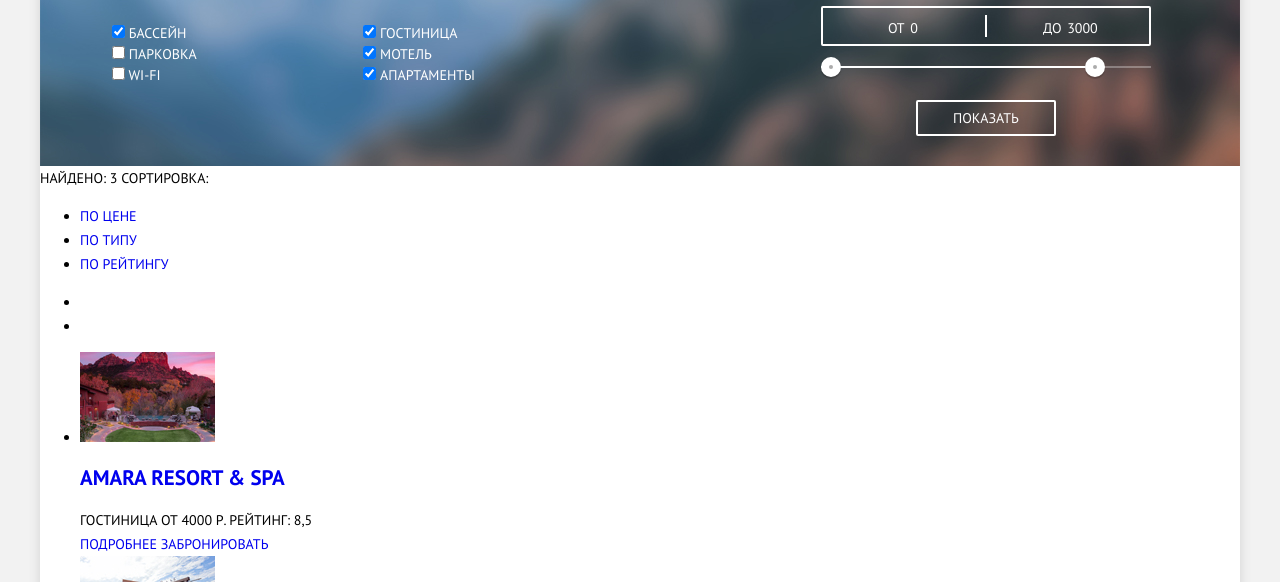
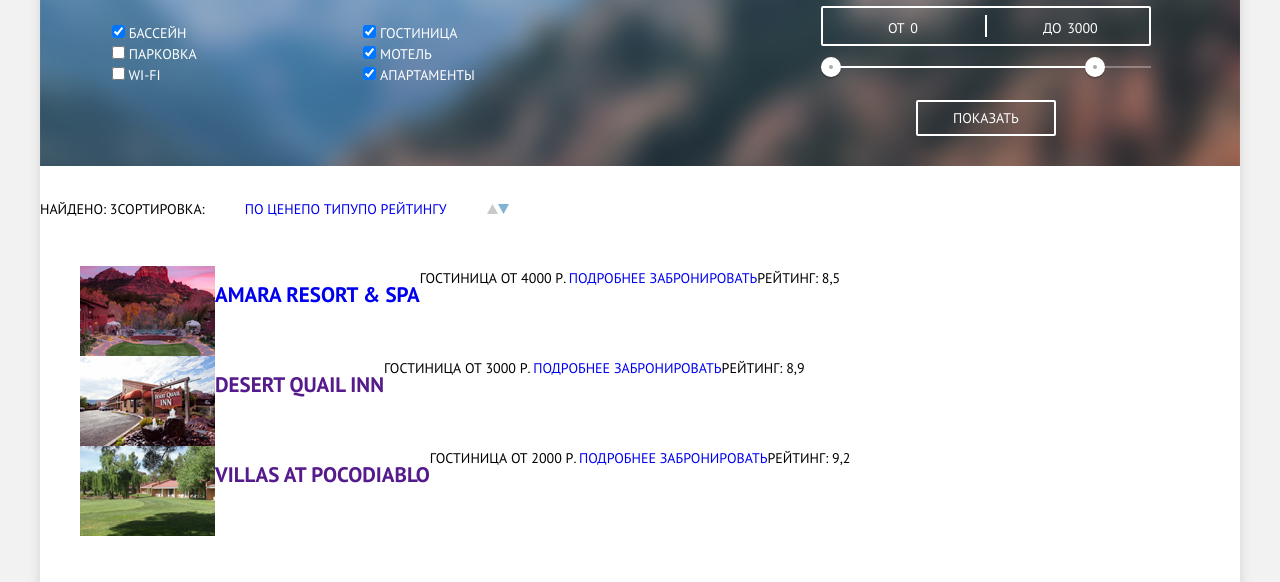
Before and after one commit to DeadEnd819/57563-sedona-27, a plain HTML site: page catalog.html in a window 1280 px wide. Shown: the part 106-688 px from the top of the page. Drawn offline with Linux system fonts and the light colour scheme.

Commit message:
Правки, css

```diff
--- a/catalog.html
+++ b/catalog.html
@@ -81,64 +81,84 @@
                 </form>
             </div>
             <div class="sorting">
-                <span>Найдено: 3</span>
-                <span>Сортировка:</span>
-                <ul>
-                    <li><a href="#">По цене</a></li>
-                    <li><a href="#">По типу</a></li>
-                    <li><a href="#">По рейтингу</a></li>
+                <span class="">Найдено: 3</span>
+                <span class="sort-title">Сортировка:</span>
+                <ul class="sort-list">
+                    <li class="sort-list-item"><a href="#">По цене</a></li>
+                    <li class="sort-list-item"><a href="#">По типу</a></li>
+                    <li class="sort-list-item"><a href="#">По рейтингу</a></li>
                 </ul>
-                <ul>
-                    <li>
-                        <a href="#" class="icon-up" aria-label="Сортировка по возрастанию"></a>
+                <ul class="up-down-list">
+                    <li class="up-list-item">
+                        <a href="#" class="up-btn" aria-label="Сортировка по возрастанию">
+                            <svg xmlns="http://www.w3.org/2000/svg" width="11" height="10" viewBox="0 0 11 10">
+                                <path fill="#231F20" d="M5.5 0L0 10h11z"/>
+                            </svg>
+                        </a>
                     </li>
-                    <li>
-                        <a href="#" class="icon-down" aria-label="Сортировка по убыванию"></a>
+                    <li class="down-list-item">
+                        <a class="down-btn" aria-label="Сортировка по убыванию">
+                            <svg xmlns="http://www.w3.org/2000/svg" width="11" height="10" viewBox="0 0 11 10">
+                                <path fill="#231F20" d="M5.5 10L0 0h11"/>
+                            </svg>
+                        </a>
                     </li>
                 </ul>
             </div>
             <section class="hotels">
-                <ul>
-                    <li>
+                <ul class="hotels-list-item">
+                    <li class="hotels-list-item">
                         <img src="img/photo-amara-resort-and-spa.jpg" width="135" height="90" alt="Amara resort & spa">
                         <h2>
                             <a href="#">Amara resort & spa</a>
                         </h2>
+                        <div>
                            <span>Гостиница</span>
                            <span>от 4000 р.</span>
-                        <span>Рейтинг: 8,5</span>
-                        <div class="star star-four"></div>
                            <a href="#" class="btn details">Подробнее</a>
                            <a href="#" class="btn reserve">Забронировать</a>
+                        </div>
+                        <div>
+                           <div class="star star-four"></div>
+                           <span>Рейтинг: 8,5</span>
+                        </div>
                     </li>
-                    <li>
+                    <li class="hotels-list-item">
                         <img src="img/photo-desert-quail-inn.jpg" width="135" height="90" alt="Desert quail inn">
                         <h2>
                             <a href="">Desert quail inn</a>
                         </h2>
+                        <div>
                             <span>Гостиница</span>
                             <span>от 3000 р.</span>
-                        <span>Рейтинг: 8,9</span>
-                        <div class="star star-three"></div>
                             <a href="#" class="btn details">Подробнее</a>
                             <a href="#" class="btn reserve">Забронировать</a>
+                        </div>
+                        <div>
+                            <div class="star star-three"></div>
+                            <span>Рейтинг: 8,9</span>
+                        </div>
                     </li>
-                    <li>
+                    <li class="hotels-list-item">
                         <img src="img/photo-villas-at-poco-diablo.jpg" width="135" height="90" alt="Villas at pocodiablo">
                         <h2>
                             <a href="">Villas at pocodiablo</a>
                         </h2>
+                        <div>
                             <span>Гостиница</span>
                             <span>от 2000 р.</span>
-                        <span>Рейтинг: 9,2</span>
-                        <div class="star star-two"></div>
                             <a href="#" class="btn details">Подробнее</a>
                             <a href="#" class="btn reserve">Забронировать</a>
+                        </div>
+                        <div>
+                            <div class="star star-two"></div>
+                            <span>Рейтинг: 9,2</span>
+                        </div>
                     </li>
                 </ul>
             </section>
         </main>
-        <footer class="main-footer">
+        <footer class="main-footer footer-static">
             <div class="contacts">
                 <span>#visitsedona</span>
                 <p>Тел: <a class="tel" href="tel:74956660266">+7 (495) 666-02-66</a></p>
--- a/css/style.css
+++ b/css/style.css
@@ -559,4 +559,44 @@
 /*---------------------------------------------------------------------------------------------*/
 
 
-/*===================================END=FILTER================================================*/
+/*===================================SORTING================================================*/
+
+.sorting {
+    display: flex;
+    align-items: center;
+    min-height: 86px;
+}
+
+.sorting ul {
+    display: flex;
+    list-style: none;
+}
+
+.up-btn path {
+    fill: #cacaca;
+}
+
+.up-btn:hover path,
+.up-btn:focus path {
+    fill: #231f20;
+}
+
+.up-btn:active path {
+    fill: #81b3d2;
+}
+
+.down-btn path {
+    fill: #81b3d2;
+}
+
+/*===========================================HOTELS============================================*/
+
+.hotels-list-item li {
+    display: flex;
+}
+
+/*=========================================FOOTER-STATIC===========================================*/
+
+.footer-static {
+    position: static;
+}
```
Lines whose indentation alone changed are shown as unchanged.
